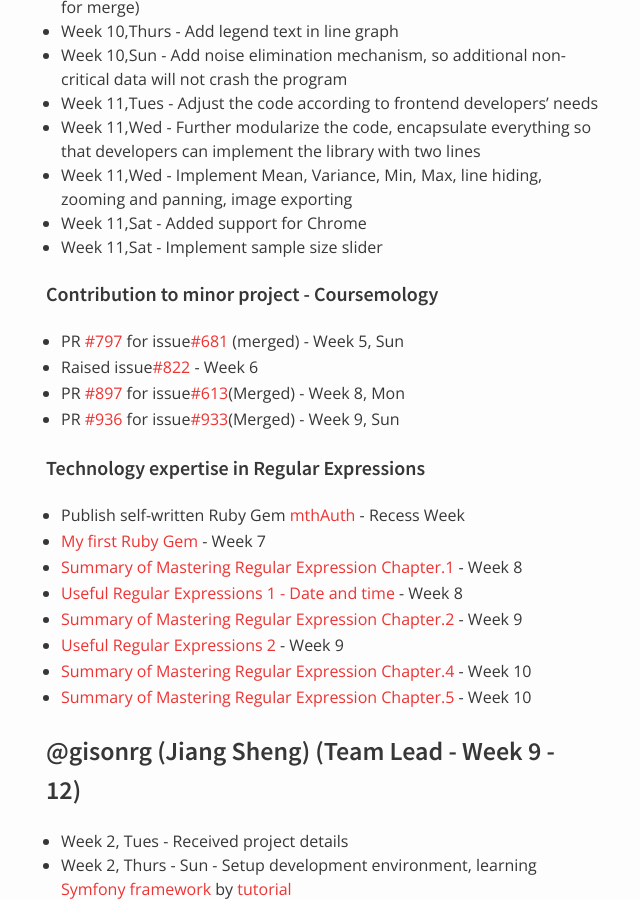
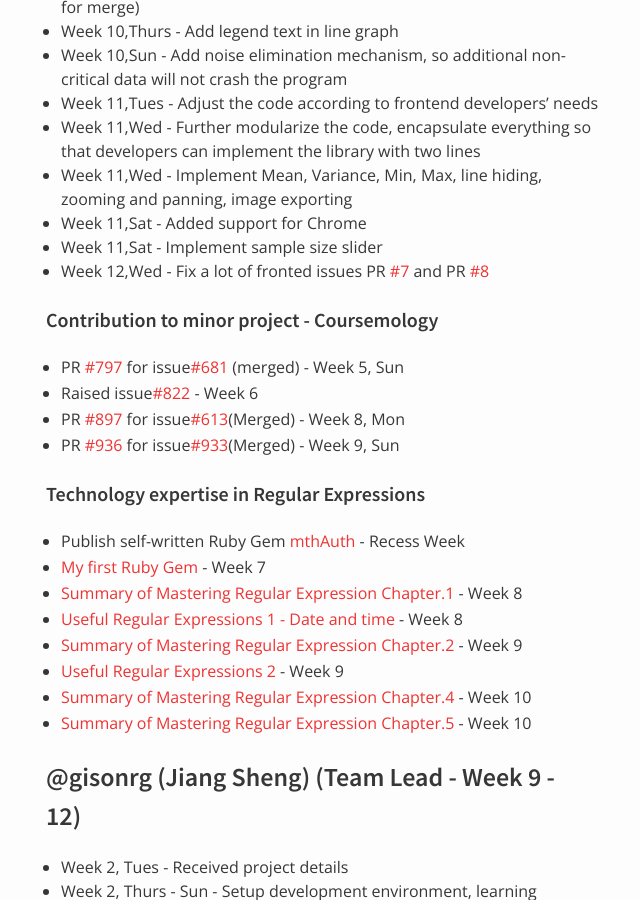
Before and after one commit to nus-oss/cs3281-AY1516S2-website, a Jekyll site: the page built from teams/codebender.md, in a window 1280 px wide and 900 px high, scrolled down 13052 px. Shown: the whole window, without its empty margins (324-964 px from the left). Built offline with Jekyll 4.4.1, drawn with Linux system fonts in a browser that asks for light colours.

Commit message:
Update codebender.md

```diff
--- a/teams/codebender.md
+++ b/teams/codebender.md
@@ -395,6 +395,7 @@ permalink: /teams/codebender/
 * Week 11,Wed - Implement Mean, Variance, Min, Max, line hiding, zooming and panning, image exporting
 * Week 11,Sat - Added support for Chrome
 * Week 11,Sat - Implement sample size slider
+* Week 12,Wed - Fix a lot of fronted issues PR [#7](https://github.com/codebendercc/graphic_serial_monitor/pull/7) and PR [#8](https://github.com/codebendercc/graphic_serial_monitor/pull/8)
 
 #### Contribution to minor project - Coursemology
  * PR [#797](https://github.com/Coursemology/coursemology2/pull/797) for issue[#681](https://github.com/Coursemology/coursemology2/issues/681) (merged) - Week 5, Sun
```
